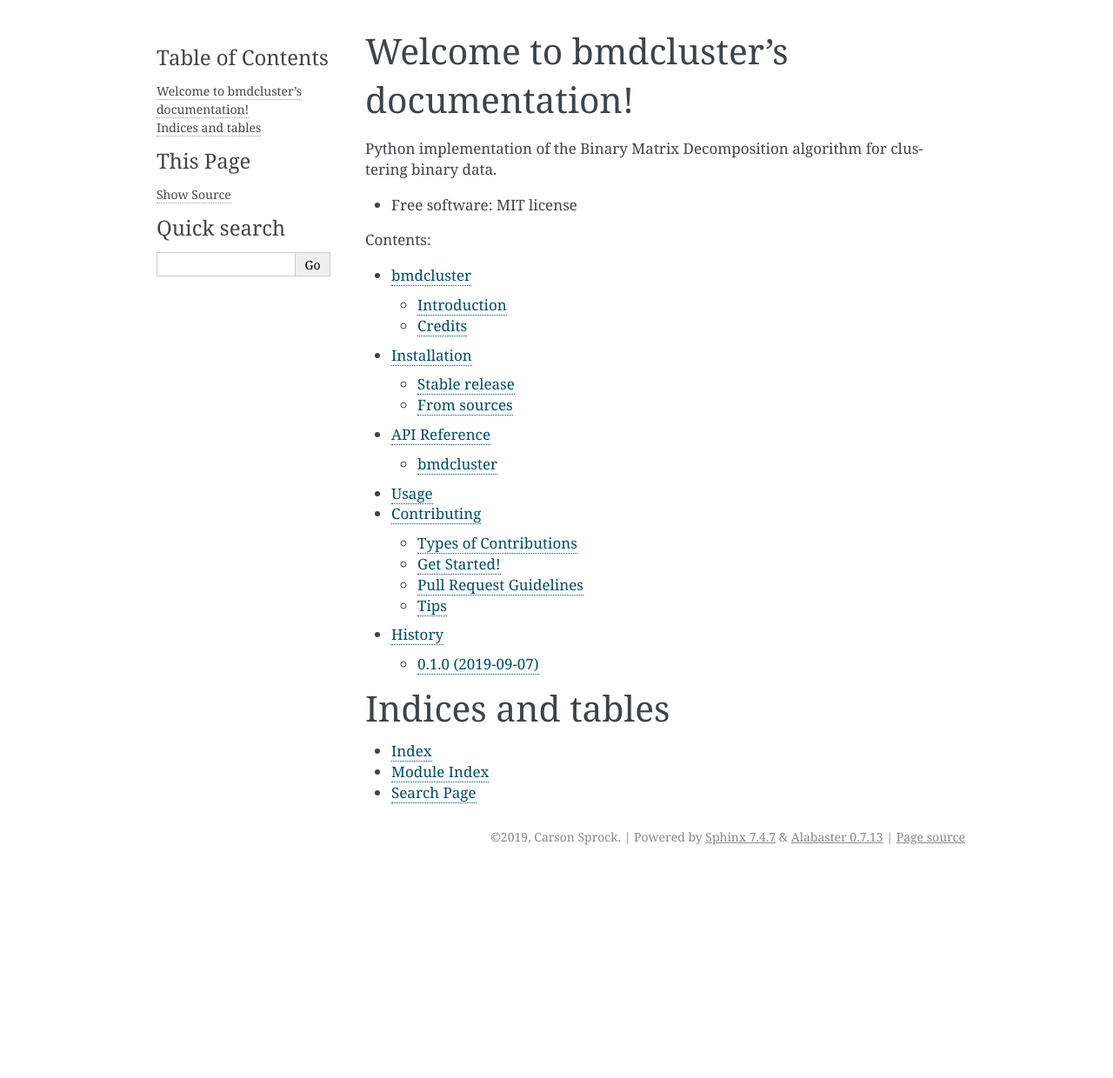
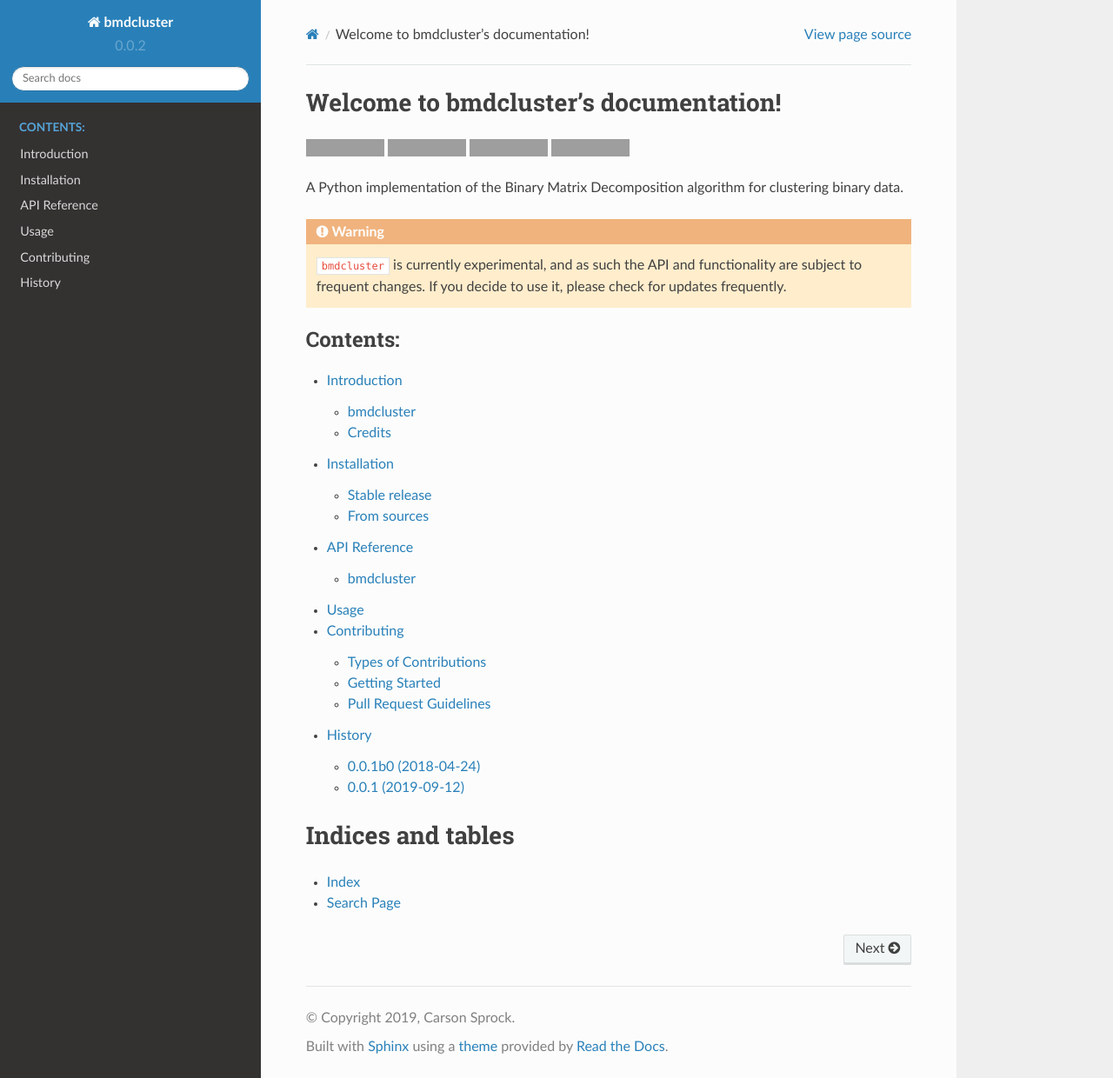
Before and after one commit to csprock/bmdcluster, a Sphinx documentation site: the page built from docs/index.rst, in a window 1280 px wide and 1240 px high. Shown: the whole window at 87% size. Built offline with Sphinx 7.4.7 and the Read the Docs theme 2.0.0, drawn with Linux system fonts in a browser that asks for light colours; grey boxes are pictures that could not be loaded.

Commit message:
added read the docs theme to sphinx

```diff
--- a/HISTORY.rst
+++ b/HISTORY.rst
@@ -2,7 +2,12 @@
 History
 =======
 
-0.1.0 (2019-09-07)
+0.0.1b0 (2018-04-24)
+--------------------
+
+* First release on PyPI.
+
+0.0.1 (2019-09-12)
 ------------------
 
-* First release on PyPI.
+* Released to PyPI with full documentation and continuous integration
--- a/docs/conf.py
+++ b/docs/conf.py
@@ -99,13 +99,26 @@ todo_include_todos = False
 # The theme to use for HTML and HTML Help pages.  See the documentation for
 # a list of builtin themes.
 #
-html_theme = 'alabaster'
+html_theme = 'sphinx_rtd_theme'
 
 # Theme options are theme-specific and customize the look and feel of a
 # theme further.  For a list of options available for each theme, see the
 # documentation.
 #
-# html_theme_options = {}
+html_theme_options = {
+    'canonical_url': '',
+    'logo_only': False,
+    'display_version': True,
+    'prev_next_buttons_location': 'bottom',
+    'style_external_links': False,
+    #'style_nav_header_background': 'white',
+    # Toc options
+    'collapse_navigation': True,
+    'sticky_navigation': True,
+    'navigation_depth': 4,
+    'includehidden': True,
+    'titles_only': False
+}
 
 # Add any paths that contain custom static files (such as style sheets) here,
 # relative to this directory. They are copied after the builtin static files,
--- a/docs/index.rst
+++ b/docs/index.rst
@@ -1,9 +1,26 @@
 Welcome to bmdcluster's documentation!
 ======================================
 
-Python implementation of the Binary Matrix Decomposition algorithm for clustering binary data.
+.. image:: https://img.shields.io/pypi/v/bmdcluster.svg
+        :target: https://pypi.python.org/pypi/bmdcluster
 
-* Free software: MIT license
+.. image:: https://img.shields.io/travis/csprock/bmdcluster.svg
+        :target: https://travis-ci.org/csprock/bmdcluster
+
+.. image:: https://readthedocs.org/projects/bmdcluster/badge/?version=latest
+        :target: https://bmdcluster.readthedocs.io/en/latest/?badge=latest
+        :alt: Documentation Status
+
+.. image:: https://img.shields.io/badge/License-MIT-yellow.svg
+        :target: https://opensource.org/licenses/MIT
+
+
+A Python implementation of the Binary Matrix Decomposition algorithm for clustering binary data.
+
+.. warning::
+   :code:`bmdcluster` is currently experimental, and as such the API and functionality are subject to frequent changes. If you decide to use
+   it, please check for updates frequently.
+
 
 .. toctree::
    :maxdepth: 2
@@ -19,5 +36,6 @@ Python implementation of the Binary Matrix Decomposition algorithm for clusterin
 Indices and tables
 ==================
 * :ref:`genindex`
-* :ref:`modindex`
 * :ref:`search`
+
+.. * :ref:`modindex`
--- a/requirements_dev.txt
+++ b/requirements_dev.txt
@@ -11,5 +11,8 @@ twine==1.12.1
 pytest==3.8.2
 pytest-runner==4.2
 
+sphinx_rtd_theme
+
+
 # Requirements for Package
 numpy>=1.14
```
Also changed, not shown: CONTRIBUTING.rst (+15 -27 lines), README.rst (+14 -10 lines), docs/usage.rst (+9 -10 lines).
